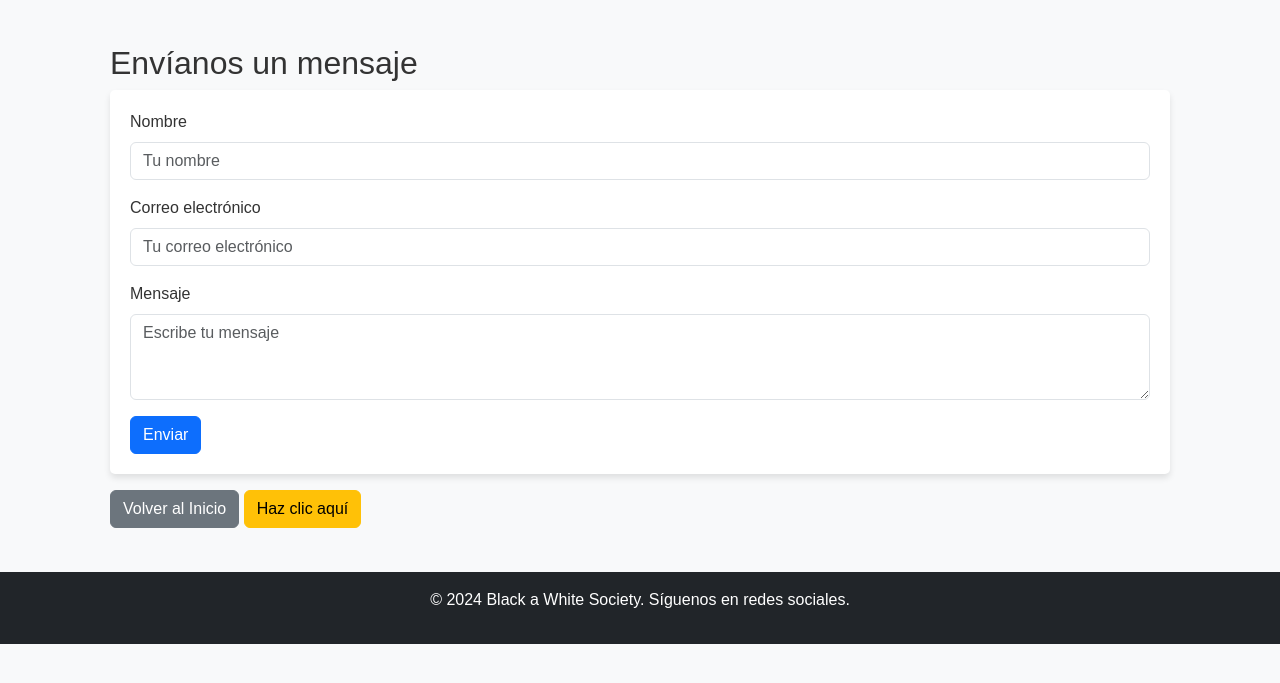
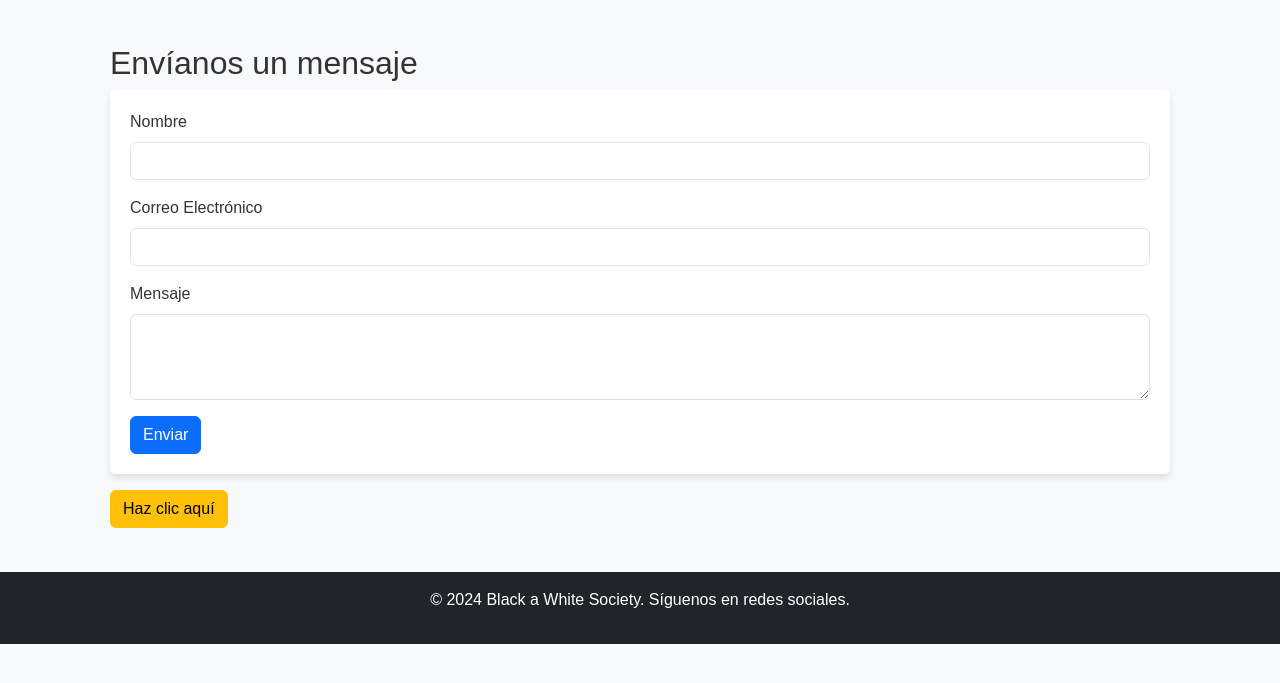
Before and after one commit to Jimboss696/desarrolloWeb, a Flask app: page /contacto in a window 1280 px wide. Shown: the part 88-771 px from the top of the page. Run offline with Flask 3, Linux system fonts and the light colour scheme.

Commit message:
actualizacion semana11 app.py

```diff
--- a/app.py
+++ b/app.py
@@ -1,38 +1,43 @@
-from flask import Flask, render_template
-import os
+from flask import Flask, render_template, redirect, url_for, flash
+from flask_wtf import FlaskForm
+from wtforms import StringField, EmailField, TextAreaField, SubmitField
+from wtforms.validators import DataRequired, Email
+
+app = Flask(__name__)
+app.secret_key = "supersecretkey"  # Necesario para usar formularios de Flask-WTF
 
 
-app = Flask(__name__)
+# Definición del formulario de contacto
+class ContactForm(FlaskForm):
+    name = StringField("Nombre", validators=[DataRequired()])
+    email = EmailField("Correo Electrónico", validators=[DataRequired(), Email()])
+    message = TextAreaField("Mensaje", validators=[DataRequired()])
+    submit = SubmitField("Enviar")
 
 
-# Configurar la carpeta de archivos estáticos
-app.config['STATIC_FOLDER'] = 'static'
+@app.route("/")
+def index():
+    return render_template("index.html")
 
 
-# Ruta principal que carga el archivo index.html
-@app.route('/')
-def home():
-    return render_template('index.html')
+@app.route("/productos")
+def productos():
+    return render_template("productos.html")
 
 
-# Ruta personalizada con parámetro dinámico
-@app.route('/usuario/<nombre>')
-def usuario(nombre):
-    return render_template('usuario.html', nombre=nombre)
+@app.route("/contacto", methods=["GET", "POST"])
+def contacto():
+    form = ContactForm()
+    if form.validate_on_submit():
+        flash(f"Mensaje enviado por {form.name.data} ({form.email.data})", "success")
+        return redirect(url_for("index"))
+    return render_template("contacto.html", form=form)
 
 
-# Ruta para productos
-@app.route('/productos')
-def productos():
-    return render_template('productos.html')
+@app.route("/usuario/<nombre>")
+def usuario(nombre):
+    return render_template("usuario.html", nombre=nombre)
 
 
-# Ruta para contacto
-@app.route('/contacto')
-def contacto():
-    return render_template('contacto.html')
-
-
-if __name__ == '__main__':
-    # Asegurar que Flask encuentra los archivos estáticos
-    app.run(debug=True, static_folder=os.path.join(os.getcwd(), 'static'))
+if __name__ == "__main__":
+    app.run(debug=True)
--- a/templates/contacto.html
+++ b/templates/contacto.html
@@ -15,24 +15,47 @@
     <main class="container mt-4">
         <h2>Envíanos un mensaje</h2>
 
-        <!-- Formulario de contacto -->
-        <form id="contact-form">
+        <!-- Mostrar mensajes de Flask -->
+        {% with messages = get_flashed_messages(with_categories=true) %}
+            {% if messages %}
+                {% for category, message in messages %}
+                    <div class="alert alert-{{ category }}" role="alert">
+                        {{ message }}
+                    </div>
+                {% endfor %}
+            {% endif %}
+        {% endwith %}
+
+        <!-- Formulario con Flask-WTF -->
+        <form method="POST">
+            {{ form.hidden_tag() }}
+
             <div class="mb-3">
-                <label for="name" class="form-label">Nombre</label>
-                <input type="text" class="form-control" id="name" placeholder="Tu nombre">
+                {{ form.name.label(class="form-label") }}
+                {{ form.name(class="form-control") }}
+                {% for error in form.name.errors %}
+                    <div class="text-danger">{{ error }}</div>
+                {% endfor %}
             </div>
+
             <div class="mb-3">
-                <label for="email" class="form-label">Correo electrónico</label>
-                <input type="email" class="form-control" id="email" placeholder="Tu correo electrónico">
+                {{ form.email.label(class="form-label") }}
+                {{ form.email(class="form-control") }}
+                {% for error in form.email.errors %}
+                    <div class="text-danger">{{ error }}</div>
+                {% endfor %}
             </div>
+
             <div class="mb-3">
-                <label for="message" class="form-label">Mensaje</label>
-                <textarea class="form-control" id="message" rows="3" placeholder="Escribe tu mensaje"></textarea>
+                {{ form.message.label(class="form-label") }}
+                {{ form.message(class="form-control", rows=3) }}
+                {% for error in form.message.errors %}
+                    <div class="text-danger">{{ error }}</div>
+                {% endfor %}
             </div>
-            <button type="submit" class="btn btn-primary">Enviar</button>
+
+            <button type="submit" class="btn btn-primary">{{ form.submit.label }}</button>
         </form>
-
-        <a href="/" class="btn btn-secondary mt-3">Volver al Inicio</a>
     </main>
 
     <footer class="bg-dark text-white text-center py-3 mt-4">
```
